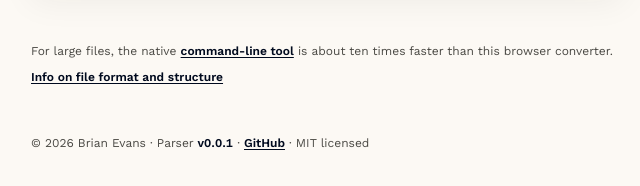
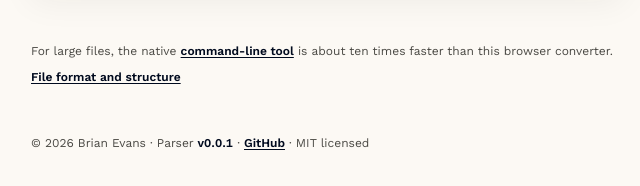
Before and after one commit to mrbrianevans/ch-fixedwidth, a website built with Vite: page web/index.html in a window 1280 px wide. Shown: the part 928-1114 px from the top of the page, 313-953 px from the left. Built offline with nearby package versions, Linux system fonts and the light colour scheme.

Commit message:
Use a more formal format guide link label
Rename the CH Guide tip link to “File format and structure” for a
clearer, professional tone without framing it as documentation.

Prompt: make the label more formal and professional without calling
it documentation

```diff
--- a/web/index.html
+++ b/web/index.html
@@ -118,7 +118,7 @@
         is about ten times faster than this browser converter.
       </p>
       <p class="tip tip-follow">
-        <a href="https://chguide.co.uk/bulk-data/officers/">Info on file format and structure</a>
+        <a href="https://chguide.co.uk/bulk-data/officers/">File format and structure</a>
       </p>
 
       <footer class="site-footer">
```
